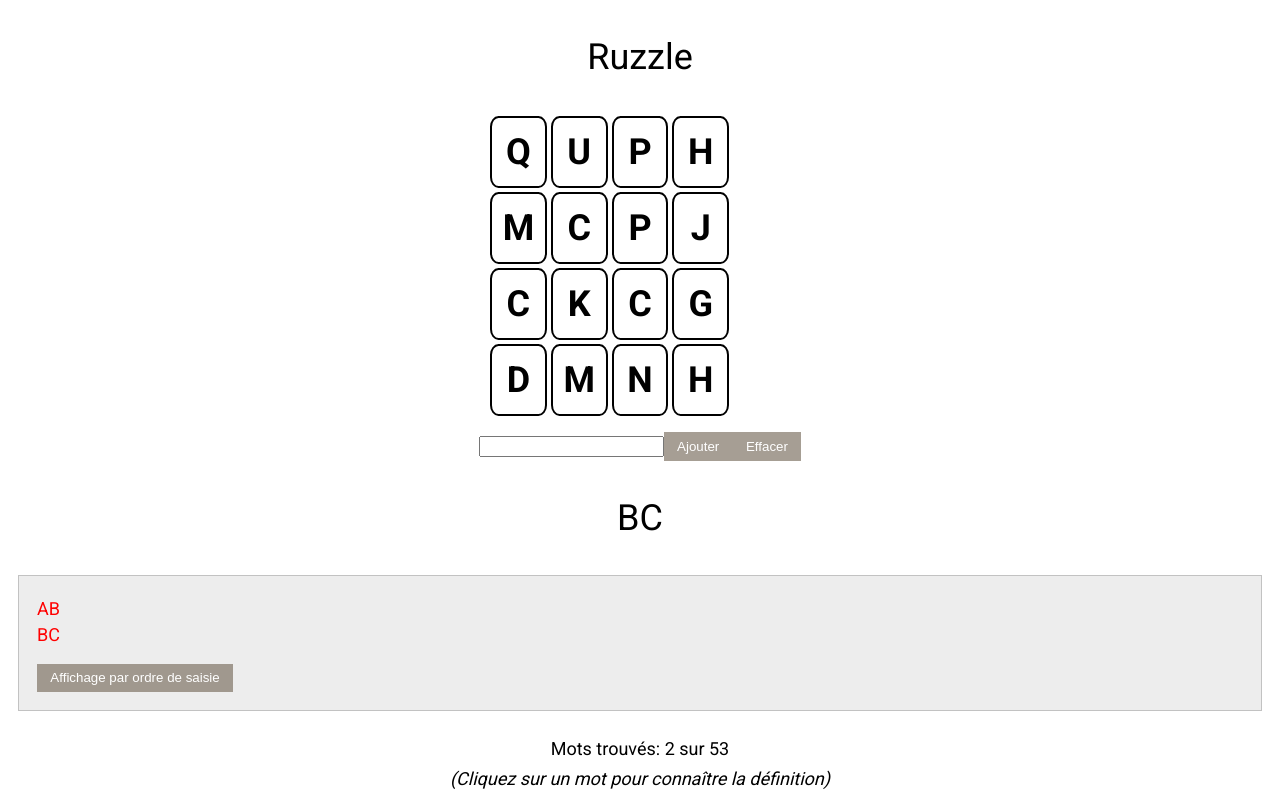
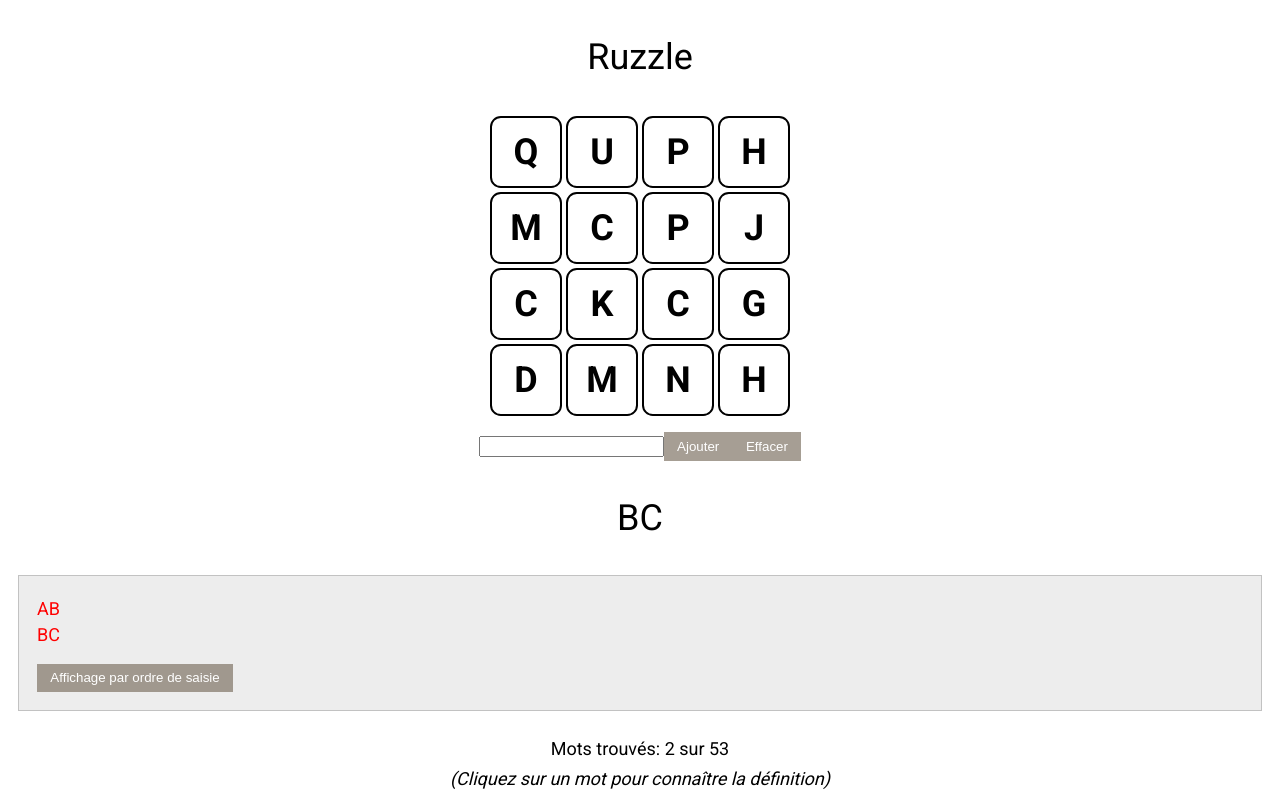
Before and after one commit to mho85/ruzzle, a React (Create React App) app: page / in a window 1280 px wide. Built offline with nearby package versions, Linux system fonts and the light colour scheme.

Commit message:
Fix styling

```diff
--- a/src/components/App.js
+++ b/src/components/App.js
@@ -71,6 +71,6 @@
         <p>Mots trouvés: {foundWords.length} sur {53}</p>
         <p><i>(Cliquez sur un mot pour connaître la définition)</i></p>
       </div>
-    </div>
+    </div >
   )
 }
--- a/src/styles/Letters.scss
+++ b/src/styles/Letters.scss
@@ -1,9 +1,10 @@
 #letters-container {
 	display: flex;
 	flex-direction: column;
+	align-items: center;
 
 	#square-row {
-		width: 80%;
+		width: 100%;
 		display: flex;
 		flex-direction: row;
 	}
```
